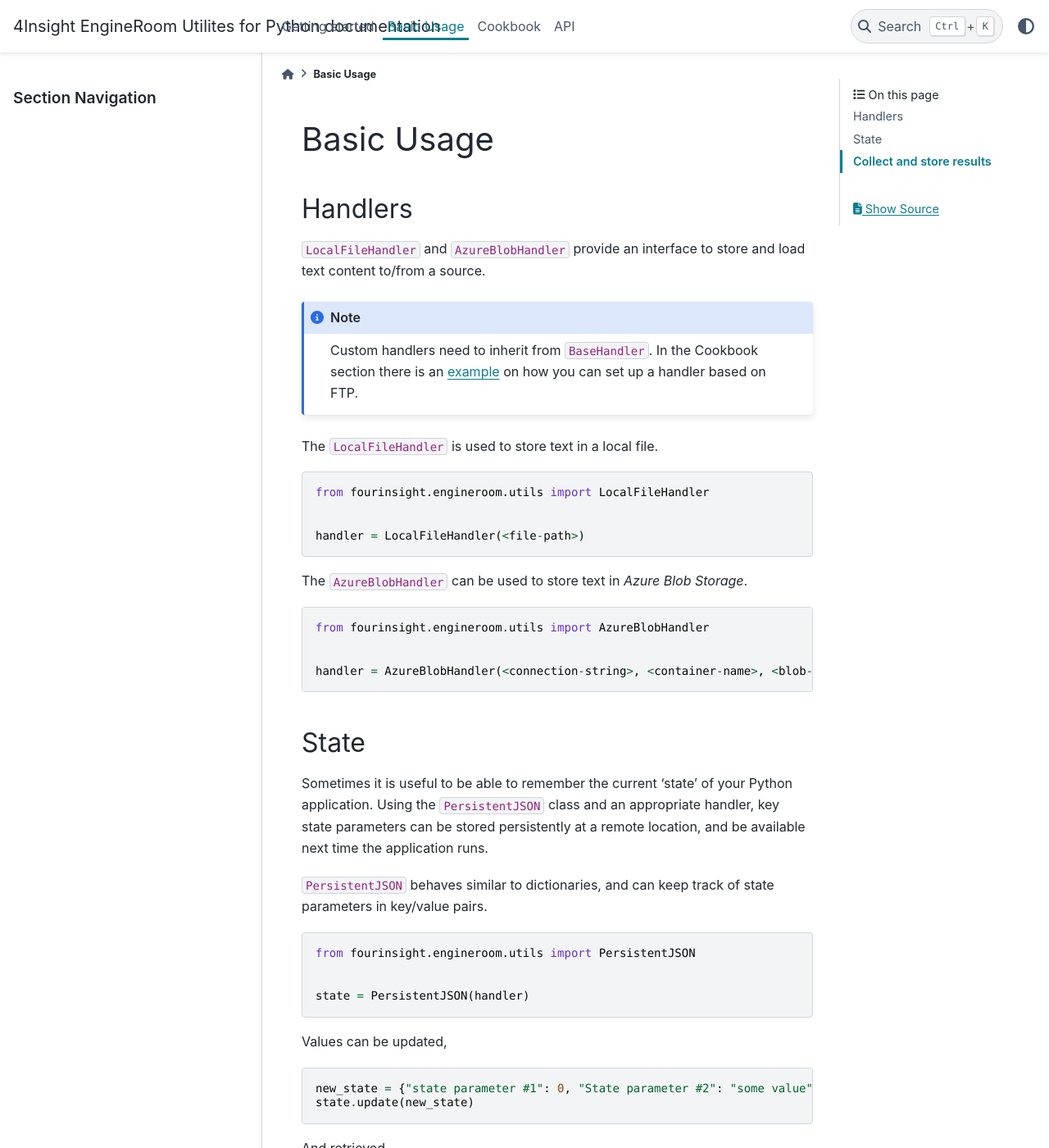
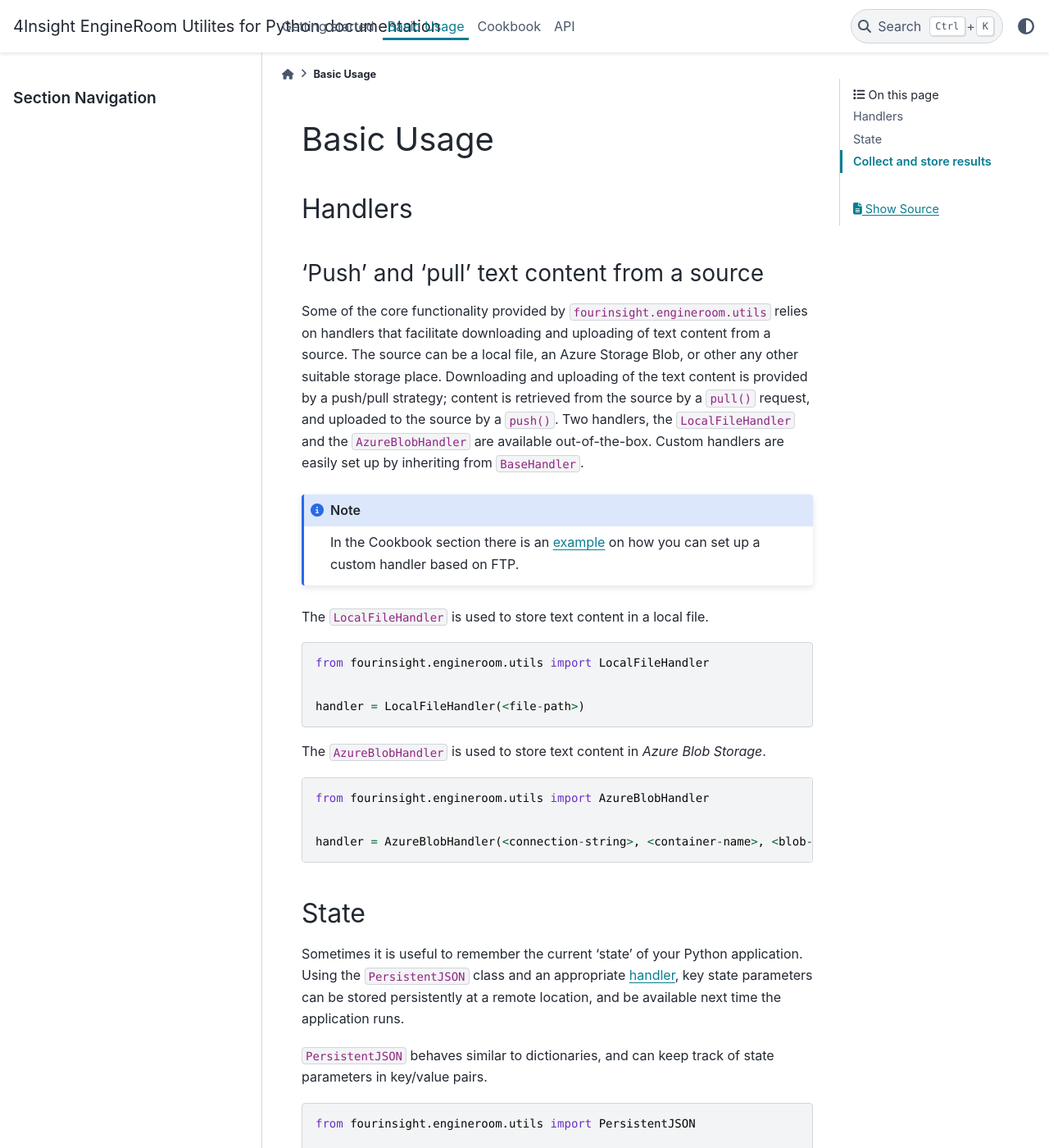
Before and after one commit to 4Subsea/fourinsight-engineroom-utils-python, a Sphinx documentation site: the page built from docs/basic_usage.rst, in a window 1280 px wide and 1400 px high. Shown: the whole window at 82% size. Built offline with Sphinx 7.4.7 and the PyData theme 0.15.4, drawn with Linux system fonts in a browser that asks for light colours; some of the changed text lies outside the part shown.

Commit message:
doc: more ResultCollector basic usage

```diff
--- a/docs/api.rst
+++ b/docs/api.rst
@@ -14,3 +14,6 @@ fourinsight.engineroom.utils
 
 .. autoclass:: PersistentJSON
    :members:
+
+.. autoclass:: ResultCollector
+   :members:
--- a/docs/basic_usage.rst
+++ b/docs/basic_usage.rst
@@ -4,15 +4,25 @@ Basic Usage
 Handlers
 --------
 
-``LocalFileHandler`` and ``AzureBlobHandler`` provide an interface to store and
-load text content to/from a source.
+.. _text_content_handlers:
+
+'Push' and 'pull' text content from a source
+............................................
+
+Some of the core functionality provided by ``fourinsight.engineroom.utils`` relies
+on handlers that facilitate downloading and uploading of text content from a source.
+The source can be a local file, an Azure Storage Blob, or other any other suitable
+storage place. Downloading and uploading of the text content is provided by a push/pull
+strategy; content is retrieved from the source by a ``pull()`` request, and uploaded
+to the source by a ``push()``. Two handlers, the ``LocalFileHandler`` and the
+``AzureBlobHandler`` are available out-of-the-box. Custom handlers are easily set
+up by inheriting from ``BaseHandler``.
 
 .. note::
-    Custom handlers need to inherit from ``BaseHandler``. In the Cookbook section
-    there is an :ref:`example<example_custom_handler_ftp>` on how you can set up a
-    handler based on FTP.
+    In the Cookbook section there is an :ref:`example<example_custom_handler_ftp>`
+    on how you can set up a custom handler based on FTP.
 
-The ``LocalFileHandler`` is used to store text in a local file.
+The ``LocalFileHandler`` is used to store text content in a local file.
 
 .. code-block:: python
 
@@ -21,7 +31,7 @@ The ``LocalFileHandler`` is used to store text in a local file.
 
     handler = LocalFileHandler(<file-path>)
 
-The ``AzureBlobHandler`` can be used to store text in *Azure Blob Storage*.
+The ``AzureBlobHandler`` is used to store text content in *Azure Blob Storage*.
 
 .. code-block:: python
 
@@ -34,9 +44,9 @@ The ``AzureBlobHandler`` can be used to store text in *Azure Blob Storage*.
 State
 -----
 
-Sometimes it is useful to be able to remember the current 'state' of your Python
-application. Using the ``PersistentJSON`` class and an appropriate handler, key
-state parameters can be stored persistently at a remote location, and be available
+Sometimes it is useful to remember the current 'state' of your Python application.
+Using the ``PersistentJSON`` class and an appropriate :ref:`handler<text_content_handlers>`,
+key state parameters can be stored persistently at a remote location, and be available
 next time the application runs.
 
 ``PersistentJSON`` behaves similar to dictionaries, and can keep track of state
@@ -89,7 +99,7 @@ Then, the state is available next time you run your script by doing a ``pull()``
     state.pull()
 
 .. warning::
-    The ``push`` method will overwrite the content of the remote source.
+    The ``push()`` method will overwrite the content of the remote source.
 
 
 Collect and store results
@@ -117,12 +127,12 @@ The basic usage is illustrated with the examples below.
     # collect some results for the new row
     results.collect(a=1.5, b="some more text")
 
-    # access the results as a 'pandas.DataFrame'
+    # return the results as a 'pandas.DataFrame'
     df = results.dataframe
 
 
 If you are dealing with time-dependent results, and want to 'stamp' the results
-with a datetime value, this can be done by setting 'indexing_mode' to 'timestamp'
+with a datetime value, this is facilitated by setting 'indexing_mode' to 'timestamp'
 during initialization. Then, a datetime value must be passed to ``new_row()`` when
 collecting results.
 
@@ -138,8 +148,8 @@ collecting results.
     results.collect(a=1.0)
 
 
-By initializing with a suitable handler, results can be pushed and pulled from a
-source.
+By initializing with a suitable :ref:`handler<text_content_handlers>`, results can
+be pushed and pulled from a source.
 
 .. code-block:: python
 
```
Also changed, not shown: docs/cookbook.rst (+16 -9 lines).
